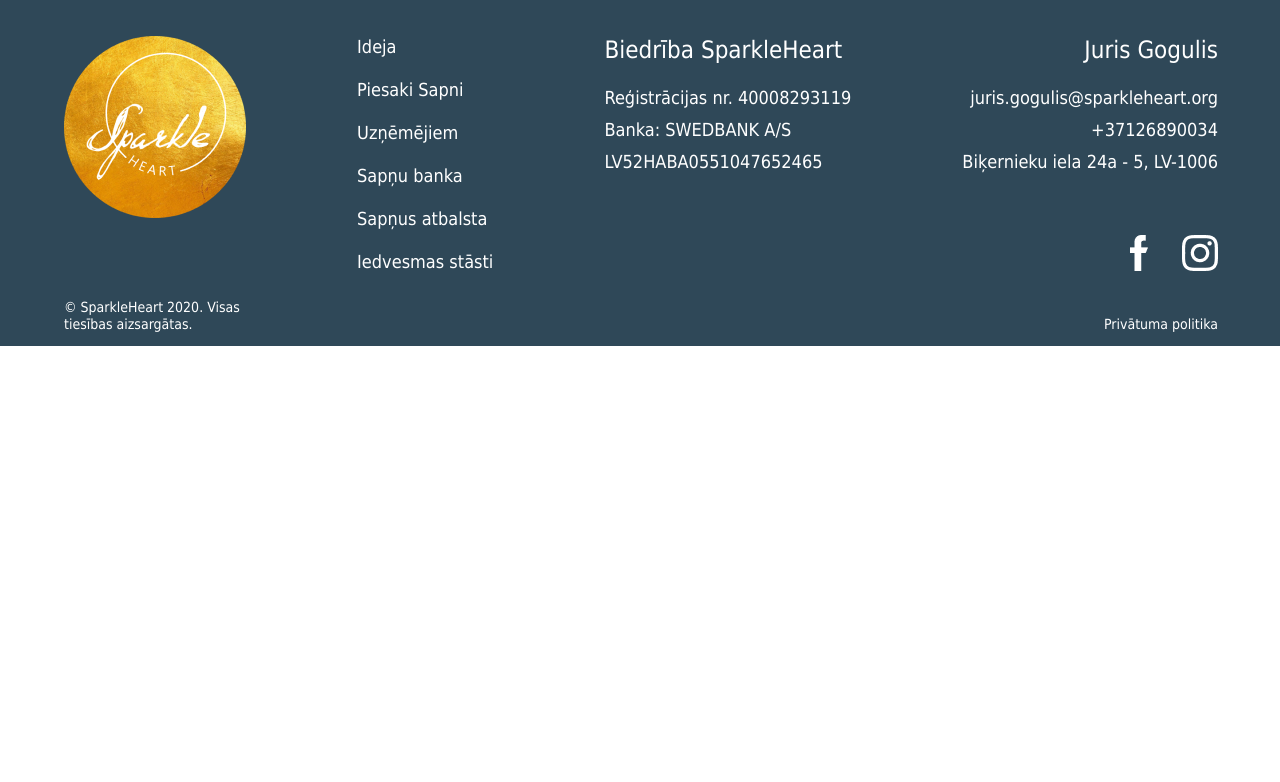
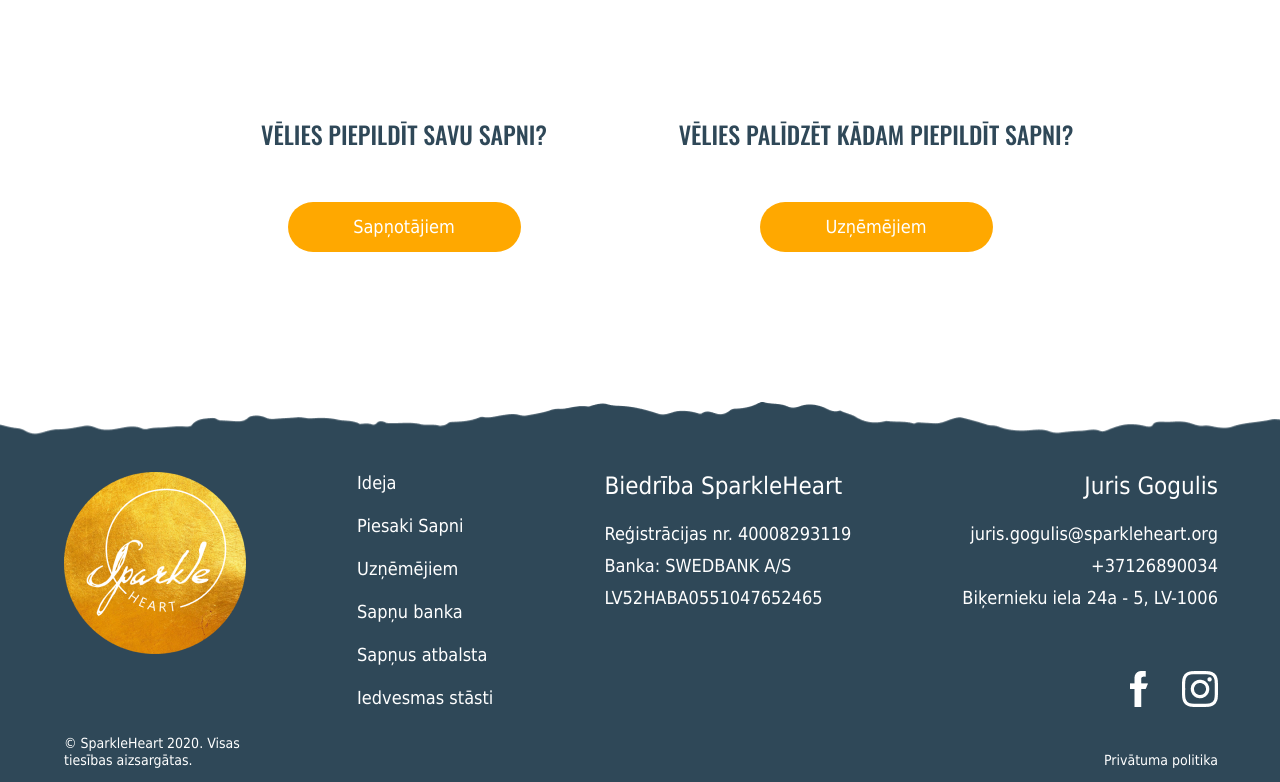
Before and after one commit to gorskag/Prakse_Gunita_Gorska, a plain HTML site: page index.html in a window 1280 px wide. Shown: the part 1624-2406 px from the top of the page. Before the commit the page ends 1970 px from the top, so only its background shows below. Drawn offline with nearby package versions, Linux system fonts and the light colour scheme; a web font is replaced by a local one.

Commit message:
commit on 'master'

```diff
--- a/assets/css/index.css
+++ b/assets/css/index.css
@@ -138,31 +138,85 @@
     object-fit: cover;
 }
 
+/* --- Buttons --- */
+#contactSparkle > div.container-fluid, #contactSparkle > div > div.row > div{
+    padding: 0;
+}
+
+#contactSparkle > div > div.row{
+    margin: 120px 20px;
+}
+
+#contactSparkle > div > div.row > div{
+    display: grid;
+    justify-content: center;
+    align-items: center;
+}
+
+#contactSparkle > div > div.row > div > h3{
+    margin-bottom: 30px;
+
+    font-family: Oswald;
+    text-transform: uppercase;
+
+    font-weight: 500;
+    font-size: 18px;
+    line-height: 27px;
+    text-align: center;
+
+    color: #2F4858;
+}
+
+#contactSparkle > div > div.row > div > a{
+    width: 233px;
+    height: 50px;
+
+    border-radius: 30px;
+
+    display: inline-flex;
+    justify-content: center;
+    align-items: center;
+
+    font-weight: 500;
+    font-size: 18px;
+    line-height: 22px;
+    text-align: center;
+
+    background: #FFA800;
+    color: #FFFFFF;
+}
+
+#contactSparkle > div > div.row > div.sapnotajiem{
+    padding-bottom: 80px;
+}
+
 /* --- Tablet --- */
 
 @media screen and (min-width: 768px){
+    #contactSparkle > div > div.row{
+        margin: 150px 80px;
+    }
 
+    #contactSparkle > div > div.row > div > h3{
+        margin-bottom: 50px;
+    }
+
+    #contactSparkle > div > div.row > div.sapnotajiem{
+        padding-bottom: 0px;
+    }
 }
 
 /* --- Desktop --- */
 
 @media screen and (min-width: 992px){
+    #contactSparkle > div > div.row{
+        margin: 150px 168px;
+    }
 
-}
-
-/* --- Buttons --- */
-
-
-/* --- Tablet --- */
-
-@media screen and (min-width: 768px){
-
-}
-
-/* --- Desktop --- */
-
-@media screen and (min-width: 992px){
-
+    #contactSparkle > div > div.row > div > h3{
+        font-size: 24px;
+        line-height: 36px;
+    }
 }
 
 /* --- Form --- */
--- a/index.html
+++ b/index.html
@@ -74,7 +74,6 @@
 </section>
 
 <!-- * Photo collage * -->
-
 <section id="photoCollage">
     <div class="container-fluid">
 
@@ -93,20 +92,22 @@
     </div>
 </section>
 
-<!-- <section id="photoCollage">
+<!-- * Contact Sparkle * -->
+<section id="contactSparkle">
     <div class="container-fluid">
-        <div>
-            <div class="order-md-2">
-                <img src="assets/img/Brinuma_meita-15.jpg">
-                <img src="assets/img/Alina_1 1.jpg">
+        <div class="row row-cols-md-2">
+            <div class="sapnotajiem">
+                <h3>Vēlies piepildīt savu sapni?</h3>
+                <a class="btn mx-auto">Sapņotājiem</a>
             </div>
-            <img class="order-md-3" src="assets/img/Anda_2 1.jpg">
-
-            <img class="order-md-0" src="assets/img/Zanda_1.jpg">
-            <img class="order-md-1" src="assets/img/Sibilla_4.jpg">
+            <div class="uznemejiem">
+                <h3>Vēlies palīdzēt kādam piepildīt sapni?</h3>
+                <a class="btn mx-auto">Uzņēmējiem</a>
+            </div>
         </div>
     </div>
-</section> -->
+</section>
+
 
 <!-- * Contact us * -->
 <!-- <section id="contact_us">
```
